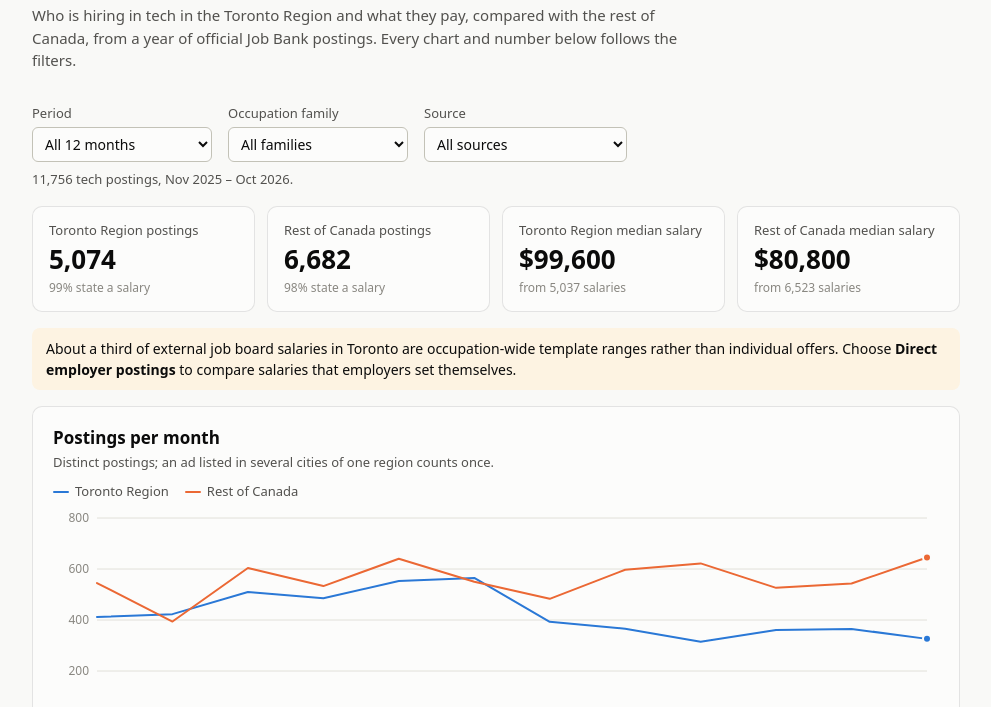
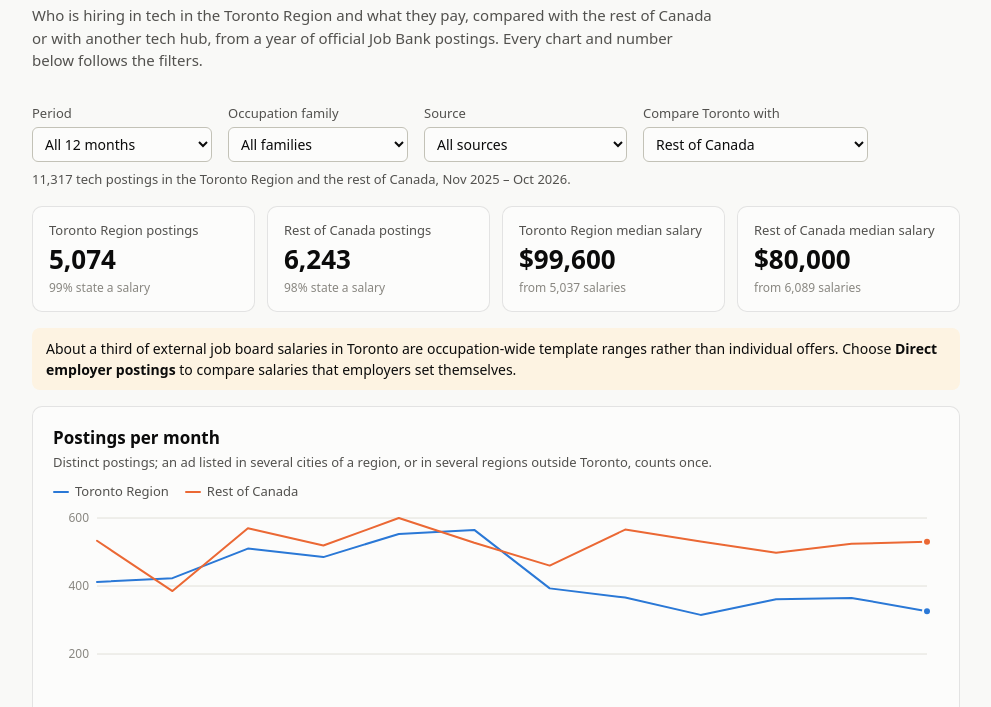
Before and after one commit to jonahernan99/toronto-tech-job-market, a plain HTML site: page dashboard/index.html in a window 1280 px wide. Shown: the part 93-800 px from the top of the page, without its empty margins (144-1135 px from the left). Drawn offline with Linux system fonts and the light colour scheme.

Commit message:
Let the dashboard compare Toronto with any of the seven next largest tech regions

```diff
--- a/dashboard/app.js
+++ b/dashboard/app.js
@@ -6,11 +6,32 @@
 // and are rounded to the nearest $100.
 
 const DATA_URL = "data/tech_postings.csv";
-const REGIONS = ["Toronto Region", "Rest of Canada"];
+const TORONTO = "Toronto Region";
+const REST_OF_CANADA = "Rest of Canada";
+const HUBS = 7; // largest economic regions besides Toronto offered for comparison
 const MIN_SALARIES = 10;
 const SVG_NS = "http://www.w3.org/2000/svg";
+const REGION_LABELS = { "Lower Mainland–Southwest Region": "Vancouver (Lower Mainland)" };
 
-const state = { rows: [], months: [], families: [], period: 12, family: "", source: "" };
+const state = {
+  rows: [],
+  months: [],
+  families: [],
+  hubs: [],
+  period: 12,
+  family: "",
+  source: "",
+  compare: "",
+};
+
+function regionLabel(region) {
+  return REGION_LABELS[region] ?? region.replace(/ Region$/, "");
+}
+
+// Names of the two groups compared everywhere: Toronto and the chosen comparison.
+function names() {
+  return ["Toronto Region", state.compare ? regionLabel(state.compare) : REST_OF_CANADA];
+}
 
 // ---------------------------------------------------------------- data
 
@@ -58,8 +79,10 @@ function toRows(records) {
   return body
     .filter((values) => values.length === header.length)
     .map((values) => ({
+      posting: values[at.posting],
       month: values[at.month],
       region: values[at.region],
+      economicRegion: values[at.economic_region],
       family: values[at.family],
       occupation: values[at.occupation],
       source: values[at.source],
@@ -101,8 +124,28 @@ function groupBy(rows, key) {
   return groups;
 }
 
+// Rows have one entry per posting and economic region. Toronto is one region;
+// the rest of Canada can hold the same posting several times, so it keeps one
+// row per posting, as the SQL report does.
+function assignGroups(rows) {
+  const grouped = rows.filter((row) => row.region === TORONTO).map((row) => ({ ...row, group: 0 }));
+  if (state.compare) {
+    for (const row of rows) {
+      if (row.economicRegion === state.compare) grouped.push({ ...row, group: 1 });
+    }
+  } else {
+    const seen = new Set();
+    for (const row of rows) {
+      if (row.region === TORONTO || seen.has(row.posting)) continue;
+      seen.add(row.posting);
+      grouped.push({ ...row, group: 1 });
+    }
+  }
+  return grouped;
+}
+
 function byRegion(rows) {
-  return REGIONS.map((region) => rows.filter((row) => row.region === region));
+  return [0, 1].map((group) => rows.filter((row) => row.group === group));
 }
 
 // ---------------------------------------------------------------- formatting
@@ -225,12 +268,12 @@ function anchorOf(element) {
 function renderTrend(rows, months) {
   const container = document.getElementById("trend");
   const index = new Map(months.map((month, i) => [month, i]));
-  const counts = REGIONS.map(() => months.map(() => 0));
-  for (const row of rows) counts[REGIONS.indexOf(row.region)][index.get(row.month)]++;
+  const counts = [0, 1].map(() => months.map(() => 0));
+  for (const row of rows) counts[row.group][index.get(row.month)]++;
 
   htmlTable(
     document.getElementById("trend-table"),
-    ["Month", ...REGIONS],
+    ["Month", ...names()],
     months.map((month, i) => [
       monthLabel(month, "long"),
       integer.format(counts[0][i]),
@@ -257,7 +300,7 @@ function renderTrend(rows, months) {
     viewBox: `0 0 ${width} ${height}`,
     tabindex: 0,
     role: "img",
-    "aria-label": `Postings per month, ${REGIONS.join(" and ")}. Use the arrow keys to read each month.`,
+    "aria-label": `Postings per month, ${names().join(" and ")}. Use the arrow keys to read each month.`,
   });
   for (const value of ticks) {
     const cls = value === 0 ? "axis" : "grid";
@@ -293,7 +336,7 @@ function renderTrend(rows, months) {
       dot.setAttribute("cy", y(counts[s][i]));
       dot.setAttribute("visibility", "visible");
     });
-    const lines = REGIONS.map((region, s) => ({
+    const lines = names().map((region, s) => ({
       value: integer.format(counts[s][i]),
       label: region,
       key: `s${s + 1}`,
@@ -331,7 +374,7 @@ function renderTrend(rows, months) {
   container.replaceChildren(svg);
 }
 
-// Horizontal bars, one pair (Toronto Region, Rest of Canada) per group.
+// Horizontal bars, one pair (Toronto Region and the comparison) per group.
 // groups: [{ label, stats: [stats per region] }]
 function renderPairedBars(container, groups, unit) {
   if (!groups.length) return emptyMessage(container, "No postings match these filters.");
@@ -387,15 +430,15 @@ function renderPairedBars(container, groups, unit) {
       height: groupHeight - after / 2,
       tabindex: 0,
       role: "img",
-      "aria-label": `${group.label}: ${REGIONS.map((region, s) => `${region} ${describe(group.stats[s])}`).join("; ")}`,
+      "aria-label": `${group.label}: ${names().map((region, s) => `${region} ${describe(group.stats[s])}`).join("; ")}`,
     }, row);
     const lines = () =>
       group.stats.map((stats, s) => ({
         value: money(stats.median),
         label:
           stats.median === null
-            ? `${REGIONS[s]}, fewer than ${MIN_SALARIES} salaries`
-            : `${REGIONS[s]}, ${integer.format(stats.n)} ${unit}, middle half ${compactMoney(stats.p25)}–${compactMoney(stats.p75)}`,
+            ? `${names()[s]}, fewer than ${MIN_SALARIES} salaries`
+            : `${names()[s]}, ${integer.format(stats.n)} ${unit}, middle half ${compactMoney(stats.p25)}–${compactMoney(stats.p75)}`,
         key: `s${s + 1}`,
       }));
     const activate = (clientX, clientY) => {
@@ -417,7 +460,7 @@ function renderPairedBars(container, groups, unit) {
 function pairedTable(container, firstHeader, groups) {
   htmlTable(
     container,
-    [firstHeader, "Toronto median", "Toronto salaries", "Rest of Canada median", "Rest of Canada salaries"],
+    [firstHeader, "Toronto median", "Toronto salaries", `${names()[1]} median`, `${names()[1]} salaries`],
     groups.map((group) => [
       group.label,
       money(group.stats[0].median),
@@ -434,7 +477,7 @@ function renderSalary(rows) {
   const groups = [...groupBy(rows, key)]
     .map(([label, members]) => ({
       label,
-      count: members.filter((row) => row.region === REGIONS[0]).length,
+      count: members.filter((row) => row.group === 0).length,
       stats: byRegion(members).map(salaryStats),
     }))
     .sort((a, b) => b.count - a.count || a.label.localeCompare(b.label));
@@ -466,7 +509,7 @@ function renderExperience(rows) {
 }
 
 function renderOccupations(rows) {
-  const toronto = rows.filter((row) => row.region === REGIONS[0]);
+  const toronto = rows.filter((row) => row.group === 0);
   const groups = [...groupBy(rows, (row) => row.occupation)]
     .map(([occupation, members]) => {
       const [here, rest] = byRegion(members);
@@ -478,7 +521,7 @@ function renderOccupations(rows) {
   if (!groups.length) return emptyMessage(container, "No Toronto postings match these filters.");
   htmlTable(
     container,
-    ["Occupation", "Family", "Toronto postings", "Share", "Toronto median", "Rest of Canada median"],
+    ["Occupation", "Family", "Toronto postings", "Share", "Toronto median", `${names()[1]} median`],
     groups.map((group) => [
       group.occupation,
       group.family,
@@ -519,16 +562,21 @@ function selectedMonths() {
 function render() {
   const months = selectedMonths();
   const inPeriod = new Set(months);
-  const rows = state.rows.filter(
-    (row) =>
-      inPeriod.has(row.month) &&
-      (!state.family || row.family === state.family) &&
-      (!state.source || row.source === state.source),
+  const rows = assignGroups(
+    state.rows.filter(
+      (row) =>
+        inPeriod.has(row.month) &&
+        (!state.family || row.family === state.family) &&
+        (!state.source || row.source === state.source),
+    ),
   );
+  const [, other] = names();
   const range = `${monthLabel(months[0])} – ${monthLabel(months[months.length - 1])}`;
   document.getElementById("period-label").textContent = `Job Bank open data · ${range}`;
+  for (const element of document.querySelectorAll(".compare-name")) element.textContent = other;
   document.getElementById("status").textContent =
-    `${integer.format(rows.length)} tech postings, ${range}` +
+    `${integer.format(rows.length)} tech postings in the Toronto Region and ` +
+    `${state.compare ? other : "the rest of Canada"}, ${range}` +
     (state.family ? `, ${state.family}` : "") +
     (state.source ? `, ${state.source.toLowerCase()} postings` : "") +
     ".";
@@ -540,7 +588,7 @@ function render() {
   renderOccupations(rows);
 }
 
-// Filters are mirrored in the URL (?period=6&family=Data&source=Direct+employer),
+// Filters are mirrored in the URL (?period=6&family=Data&source=Direct+employer&compare=...),
 // so a view can be shared as a link. The URL is read once, when the page opens;
 // after that the controls are the only source of truth.
 function filterControls() {
@@ -548,6 +596,7 @@ function filterControls() {
     period: document.getElementById("period"),
     family: document.getElementById("family"),
     source: document.getElementById("source"),
+    compare: document.getElementById("compare"),
   };
 }
 
@@ -566,6 +615,7 @@ function readFilters() {
   state.period = Number(controls.period.value);
   state.family = controls.family.value;
   state.source = controls.source.value;
+  state.compare = controls.compare.value;
 }
 
 function writeFilters() {
@@ -573,6 +623,7 @@ function writeFilters() {
   if (state.period !== 12) params.set("period", state.period);
   if (state.family) params.set("family", state.family);
   if (state.source) params.set("source", state.source);
+  if (state.compare) params.set("compare", state.compare);
   const query = params.toString();
   window.history.replaceState(null, "", query ? `?${query}` : window.location.pathname);
 }
@@ -584,6 +635,13 @@ function setUpFilters() {
     option.value = name;
     option.textContent = name;
     family.appendChild(option);
+  }
+  const compare = document.getElementById("compare");
+  for (const region of state.hubs) {
+    const option = document.createElement("option");
+    option.value = region;
+    option.textContent = regionLabel(region);
+    compare.appendChild(option);
   }
   applyUrlFilters();
   readFilters();
@@ -609,6 +667,14 @@ async function main() {
   state.families = [...familyCounts.keys()].sort(
     (a, b) => familyCounts.get(b).length - familyCounts.get(a).length,
   );
+  // Rows are unique per posting and economic region, so rows count postings here.
+  const regionCounts = groupBy(
+    state.rows.filter((row) => row.economicRegion && row.economicRegion !== TORONTO),
+    (row) => row.economicRegion,
+  );
+  state.hubs = [...regionCounts.keys()]
+    .sort((a, b) => regionCounts.get(b).length - regionCounts.get(a).length || a.localeCompare(b))
+    .slice(0, HUBS);
   setUpFilters();
   render();
 
--- a/dashboard/index.html
+++ b/dashboard/index.html
@@ -13,8 +13,8 @@
     <h1>Toronto tech job market</h1>
     <p class="lede">
       Who is hiring in tech in the Toronto Region and what they pay, compared with the rest of
-      Canada, from a year of official Job Bank postings. Every chart and number below follows the
-      filters.
+      Canada or with another tech hub, from a year of official Job Bank postings. Every chart and
+      number below follows the filters.
     </p>
   </header>
 
@@ -37,6 +37,9 @@
           <option value="External job board">External job boards</option>
         </select>
       </label>
+      <label>Compare Toronto with
+        <select id="compare"><option value="">Rest of Canada</option></select>
+      </label>
     </form>
 
     <p class="status" id="status" role="status">Loading data…</p>
@@ -48,7 +51,7 @@
         <p class="tile-sub" id="tile-toronto-count-sub"></p>
       </div>
       <div class="tile">
-        <p class="tile-label">Rest of Canada postings</p>
+        <p class="tile-label"><span class="compare-name">Rest of Canada</span> postings</p>
         <p class="tile-value" id="tile-rest-count">–</p>
         <p class="tile-sub" id="tile-rest-count-sub"></p>
       </div>
@@ -58,7 +61,7 @@
         <p class="tile-sub" id="tile-toronto-salary-sub"></p>
       </div>
       <div class="tile">
-        <p class="tile-label">Rest of Canada median salary</p>
+        <p class="tile-label"><span class="compare-name">Rest of Canada</span> median salary</p>
         <p class="tile-value" id="tile-rest-salary">–</p>
         <p class="tile-sub" id="tile-rest-salary-sub"></p>
       </div>
@@ -72,10 +75,10 @@
 
     <section class="card" aria-labelledby="trend-title">
       <h2 id="trend-title">Postings per month</h2>
-      <p class="sub">Distinct postings; an ad listed in several cities of one region counts once.</p>
+      <p class="sub">Distinct postings; an ad listed in several cities of a region, or in several regions outside Toronto, counts once.</p>
       <ul class="legend" aria-hidden="true">
         <li><span class="key line s1"></span>Toronto Region</li>
-        <li><span class="key line s2"></span>Rest of Canada</li>
+        <li><span class="key line s2"></span><span class="compare-name">Rest of Canada</span></li>
       </ul>
       <div class="chart" id="trend"></div>
       <details><summary>Show as a table</summary><div class="table-wrap" id="trend-table"></div></details>
@@ -86,7 +89,7 @@
       <p class="sub" id="salary-sub">Plausible salaries in CAD, rounded to $100. Groups with fewer than 10 salaries are not shown.</p>
       <ul class="legend" aria-hidden="true">
         <li><span class="key box s1"></span>Toronto Region</li>
-        <li><span class="key box s2"></span>Rest of Canada</li>
+        <li><span class="key box s2"></span><span class="compare-name">Rest of Canada</span></li>
       </ul>
       <div class="chart" id="salary"></div>
       <details><summary>Show as a table</summary><div class="table-wrap" id="salary-table"></div></details>
@@ -97,7 +100,7 @@
       <p class="sub">Direct employer postings only: external job boards do not report experience.</p>
       <ul class="legend" aria-hidden="true">
         <li><span class="key box s1"></span>Toronto Region</li>
-        <li><span class="key box s2"></span>Rest of Canada</li>
+        <li><span class="key box s2"></span><span class="compare-name">Rest of Canada</span></li>
       </ul>
       <div class="chart" id="experience"></div>
       <details><summary>Show as a table</summary><div class="table-wrap" id="experience-table"></div></details>
@@ -105,7 +108,7 @@
 
     <section class="card" aria-labelledby="occupations-title">
       <h2 id="occupations-title">Occupations in the Toronto Region</h2>
-      <p class="sub">Toronto postings by occupation, with the median salary in both regions.</p>
+      <p class="sub">Toronto postings by occupation, with the median salary in Toronto and in the comparison.</p>
       <div class="table-wrap" id="occupations"></div>
     </section>
 
```
Also changed, not shown: tests/browser/filters.html (+7 -0 lines), 1 other file.
